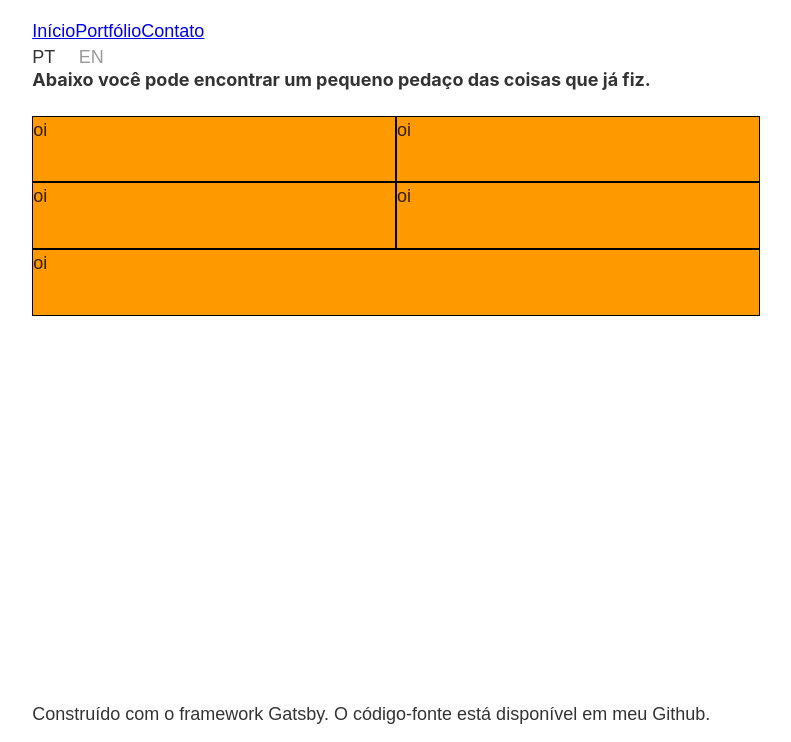
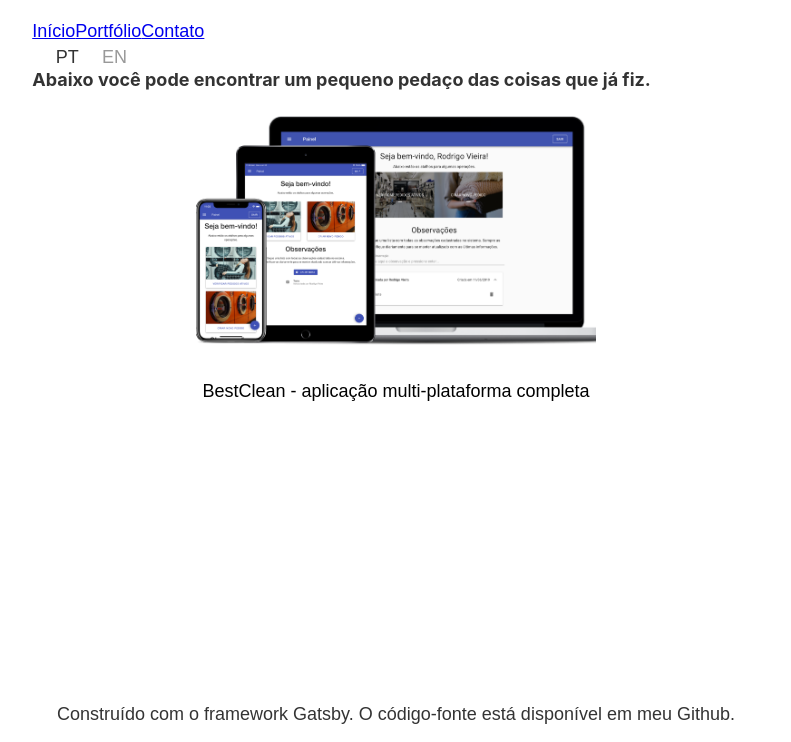
Before and after one commit to rodriigovieira/personal-site, a Gatsby site: page /portfolio in a window 1280 px wide. Shown: the part 58-800 px from the top of the page, without its empty margins (244-1035 px from the left). Built offline with nearby package versions, Linux system fonts and the light colour scheme; Gatsby itself is replaced by a stand-in of ours.

Commit message:
Finishing Portfolio Configuration

```diff
--- a/src/components/Header.module.scss
+++ b/src/components/Header.module.scss
@@ -14,7 +14,7 @@
 
 .languageItem {
   color: #999999;
-  margin-right: 1.3rem;
+  margin-left: 1.3rem;
   text-decoration: none;
   cursor: pointer;
 
--- a/src/components/Layout.module.scss
+++ b/src/components/Layout.module.scss
@@ -14,4 +14,5 @@
 
 .footer {
   margin: 6% 1.5% 2% 1.5%;
+  text-align: center;
 }
--- a/src/pages/portfolio.js
+++ /dev/null
@@ -1,30 +0,0 @@
-import React from "react"
-import { useSelector } from "react-redux"
-
-import Layout from "../components/Layout"
-
-import getLanguages from "../utils/language"
-
-import styles from "./portfolio.module.scss"
-
-const AboutPage = () => {
-  const language = useSelector(({ language }) => language)
-
-  const text = getLanguages(language)
-
-  return (
-    <Layout>
-      <h4>{text.portfolio.subtitle}</h4>
-
-      <div className={styles.portfolioContainer}>
-        <div className={styles.portfolioItem}>oi</div>
-        <div className={styles.portfolioItem}>oi</div>
-        <div className={styles.portfolioItem}>oi</div>
-        <div className={styles.portfolioItem}>oi</div>
-        <div className={styles.portfolioItem}>oi</div>
-      </div>
-    </Layout>
-  )
-}
-
-export default AboutPage
--- a/src/pages/portfolio.module.scss
+++ /dev/null
@@ -1,12 +0,0 @@
-.portfolioContainer {
-  display: flex;
-  flex-wrap: wrap;
-  height: 200px;
-}
-
-.portfolioItem {
-  flex: 1 1 calc(50% - 50px);
-  background: #f90;
-  border-top: solid 1px #000;
-  border: 1px solid black;
-}
--- /dev/null
+++ b/src/pages/portfolio/index.js
@@ -0,0 +1,41 @@
+import React from "react"
+import { useSelector } from "react-redux"
+
+import Layout from "../../components/Layout"
+
+import getLanguages from "../../utils/language"
+import portfolioData from "../../utils/portfolioData"
+
+import styles from "./portfolio.module.scss"
+
+import { Link } from "gatsby"
+
+const portfolioIndex = () => {
+  const language = useSelector(({ language }) => language)
+
+  const text = getLanguages(language)
+
+  return (
+    <Layout>
+      <h4>{text.portfolio.subtitle}</h4>
+
+      <div className={styles.portfolioContainer}>
+        {portfolioData.map(data => (
+          <Link
+            className={styles.linkStyle}
+            to="/portfolio/view"
+            state={data}
+          >
+            <div className={styles.portfolioItem}>
+              <img src={data.image} alt="BestClean" />
+
+              <p>{language === 'pt' ? data.summaryPt : data.summaryEn}</p>
+            </div>
+          </Link>
+        ))}
+      </div>
+    </Layout>
+  )
+}
+
+export default portfolioIndex
--- /dev/null
+++ b/src/pages/portfolio/portfolio.module.scss
@@ -0,0 +1,25 @@
+.portfolioContainer {
+  display: flex;
+  flex-wrap: wrap;
+  height: 200px;
+  justify-content: center;
+}
+
+.portfolioItem {
+  flex: 1 1 calc(50% - 50px);
+  min-width: 300px;
+  text-align: center;
+  max-width: 400px;
+
+  p {
+    color: black;
+  }
+}
+
+.linkStyle {
+  text-decoration: inherit;
+
+  &:hover {
+    text-decoration: underline;
+  }
+}
--- a/src/utils/language.js
+++ b/src/utils/language.js
@@ -22,8 +22,16 @@ const textLabelsEn = {
 
   portfolio: {
     title: "I am Rodrigo.",
-    subtitle:
-      "Bellow you can find a small piece of what I already did.",
+    subtitle: "Bellow you can find a small piece of what I already did.",
+    details: "Detalhes",
+    technologies: "Technologies",
+    projects: {
+      bestclean: {
+        summary: "BestClean - complete cross-platform application.",
+        description:
+          "Application for an industrial laundry made to assist in all tasks related to the company's organization. \n Clients can track their packages and see in which exact stage their package is, and the staff can also easily manage internally all the active orders, reducing to almost 0 the use of paper.",
+      },
+    },
   },
 
   page404: {
@@ -69,6 +77,15 @@ const textLabelsPt = {
     title: "Eu sou Rodrigo.",
     subtitle:
       "Abaixo você pode encontrar um pequeno pedaço das coisas que já fiz.",
+    details: "Detalhes",
+    technologies: "Tecnologias",
+    projects: {
+      bestclean: {
+        summary: "BestClean - aplicação multi-plataforma completa.",
+        description:
+          "Aplicativo feito para uma lavanderia industrial que facilita no gerenciamento interno da companhia, possibilitando que clientes possam verificar a situação do seu pedido e em que estado ele se encontra, além de permitir que a equipe possa gerenciar pedidos internamente, reduzindo a quase 0 o uso de papéis.",
+      },
+    },
   },
 
   page404: {
--- /dev/null
+++ b/src/utils/portfolioData.js
@@ -0,0 +1,15 @@
+import ImageBestClean from "../assets/mockup_bestclean.png"
+
+const portfolioData = [
+  {
+    title: "BestClean",
+    project: "bestclean",
+    image: ImageBestClean,
+    summaryEn: "BestClean - complete cross-platform application",
+    summaryPt: "BestClean - aplicação multi-plataforma completa",
+    playStore:
+      "https://play.google.com/store/apps/details?id=com.lavanderiabestclean.bestclean",
+  },
+]
+
+export default portfolioData
```
Also changed, not shown: src/pages/portfolio/view.js (added, +66 -0 lines), src/assets/mockup_bestclean.png (added), src/assets/playStoreBadgeEn.png (added), src/assets/playStoreBadgePt.png (added).
